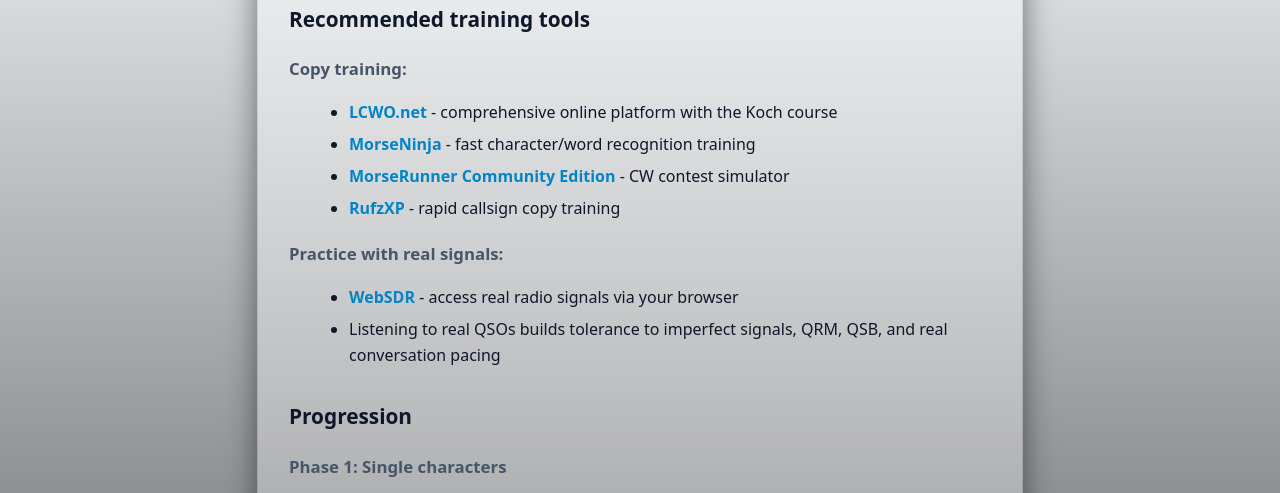
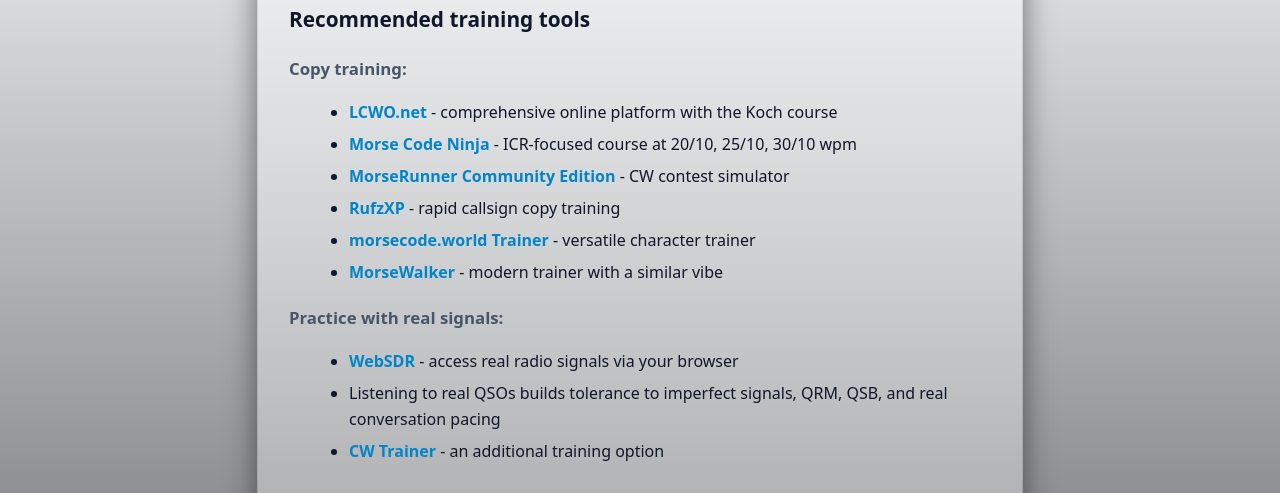
Before and after one commit to mashu/cw-guide, a plain HTML site: page index.html in a window 1280 px wide. Shown: the part 1817-2310 px from the top of the page. Drawn offline with Linux system fonts and the light colour scheme.

Commit message:
index.html: Fix external links.

```diff
--- a/index.html
+++ b/index.html
@@ -90,14 +90,17 @@
           <h3>Programy do nauki odbioru:</h3>
           <ul>
             <li><strong><a href="https://lcwo.net" target="_blank" rel="noopener noreferrer">LCWO.net</a></strong> - kompleksowa platforma online z kursem Kocha</li>
-            <li><strong><a href="https://morseninja.com" target="_blank" rel="noopener noreferrer">MorseNinja</a></strong> - trening szybkiego rozpoznawania znaków i wyrazów</li>
-            <li><strong><a href="https://github.com/ilya-epifanov/morserunner" target="_blank" rel="noopener noreferrer">MorseRunner Community Edition</a></strong> - symulator zawodów CW</li>
+            <li><strong><a href="https://morsecode.ninja/learn/index.html" target="_blank" rel="noopener noreferrer">Morse Code Ninja</a></strong> - kurs i trening ICR, lekcje 20/10, 25/10, 30/10 wpm</li>
+            <li><strong><a href="https://groups.io/g/MorseRunnerCE" target="_blank" rel="noopener noreferrer">MorseRunner Community Edition</a></strong> - symulator zawodów CW</li>
             <li><strong><a href="https://www.rufzxp.net/" target="_blank" rel="noopener noreferrer">RufzXP</a></strong> - trening szybkiego odbioru znaków</li>
+            <li><strong><a href="https://morsecode.world/international/trainer/character.html" target="_blank" rel="noopener noreferrer">morsecode.world Trainer</a></strong> - trener znaków z wieloma opcjami</li>
+            <li><strong><a href="https://morsewalker.com/" target="_blank" rel="noopener noreferrer">MorseWalker</a></strong> - nowoczesny trening w podobnym stylu</li>
           </ul>
           <h3>Praktyka z rzeczywistymi sygnałami:</h3>
           <ul>
             <li><strong><a href="http://websdr.org/" target="_blank" rel="noopener noreferrer">WebSDR</a></strong> - dostęp do rzeczywistych sygnałów radiowych przez przeglądarkę</li>
             <li>Słuchanie realnych QSO pozwala oswoić się z niedoskonałościami sygnałów, QRM, QSB i realnym tempem konwersacji</li>
+            <li><strong><a href="https://mashu.github.io/cw-trainer/" target="_blank" rel="noopener noreferrer">CW Trainer</a></strong> - dodatkowa opcja treningowa</li>
           </ul>
         </section>
 
@@ -207,14 +210,17 @@
           <h3>Copy training:</h3>
           <ul>
             <li><strong><a href="https://lcwo.net" target="_blank" rel="noopener noreferrer">LCWO.net</a></strong> - comprehensive online platform with the Koch course</li>
-            <li><strong><a href="https://morseninja.com" target="_blank" rel="noopener noreferrer">MorseNinja</a></strong> - fast character/word recognition training</li>
-            <li><strong><a href="https://github.com/ilya-epifanov/morserunner" target="_blank" rel="noopener noreferrer">MorseRunner Community Edition</a></strong> - CW contest simulator</li>
+            <li><strong><a href="https://morsecode.ninja/learn/index.html" target="_blank" rel="noopener noreferrer">Morse Code Ninja</a></strong> - ICR-focused course at 20/10, 25/10, 30/10 wpm</li>
+            <li><strong><a href="https://groups.io/g/MorseRunnerCE" target="_blank" rel="noopener noreferrer">MorseRunner Community Edition</a></strong> - CW contest simulator</li>
             <li><strong><a href="https://www.rufzxp.net/" target="_blank" rel="noopener noreferrer">RufzXP</a></strong> - rapid callsign copy training</li>
+            <li><strong><a href="https://morsecode.world/international/trainer/character.html" target="_blank" rel="noopener noreferrer">morsecode.world Trainer</a></strong> - versatile character trainer</li>
+            <li><strong><a href="https://morsewalker.com/" target="_blank" rel="noopener noreferrer">MorseWalker</a></strong> - modern trainer with a similar vibe</li>
           </ul>
           <h3>Practice with real signals:</h3>
           <ul>
             <li><strong><a href="http://websdr.org/" target="_blank" rel="noopener noreferrer">WebSDR</a></strong> - access real radio signals via your browser</li>
             <li>Listening to real QSOs builds tolerance to imperfect signals, QRM, QSB, and real conversation pacing</li>
+            <li><strong><a href="https://mashu.github.io/cw-trainer/" target="_blank" rel="noopener noreferrer">CW Trainer</a></strong> - an additional training option</li>
           </ul>
         </section>
 
```
